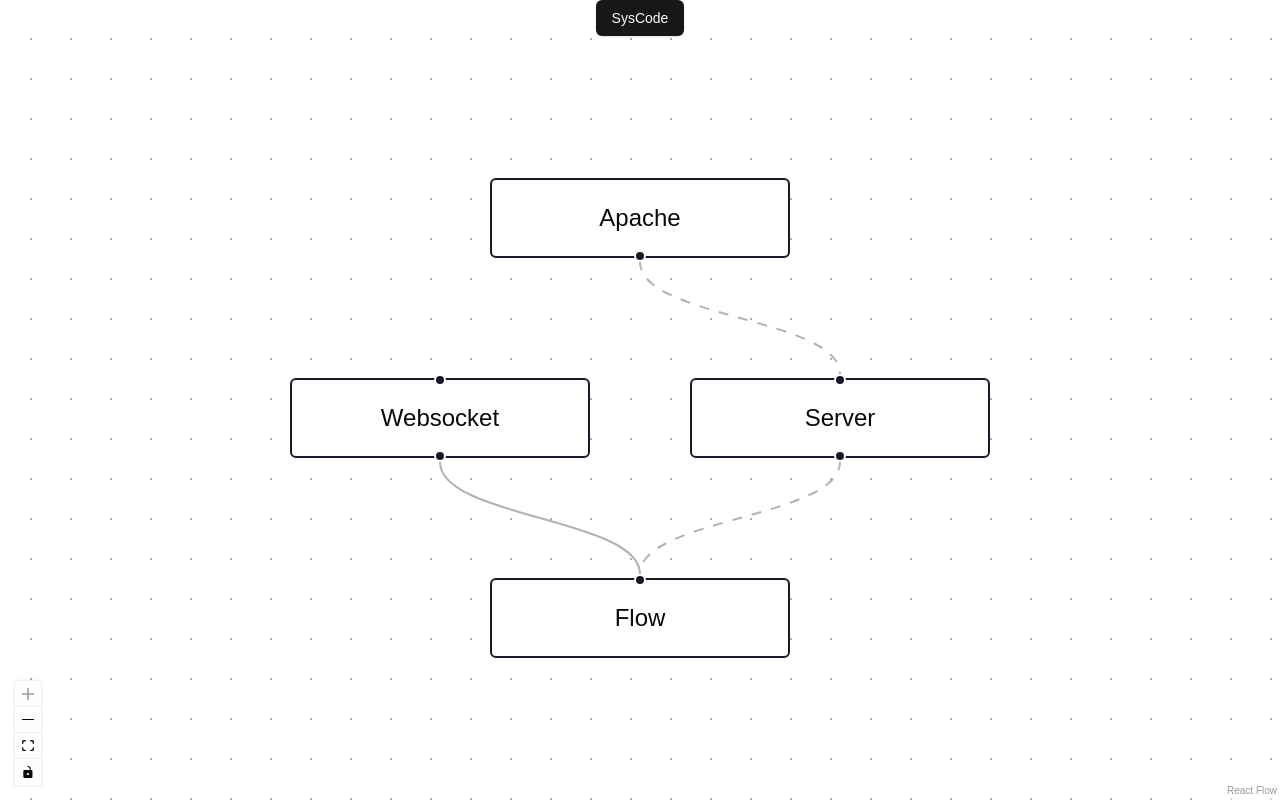
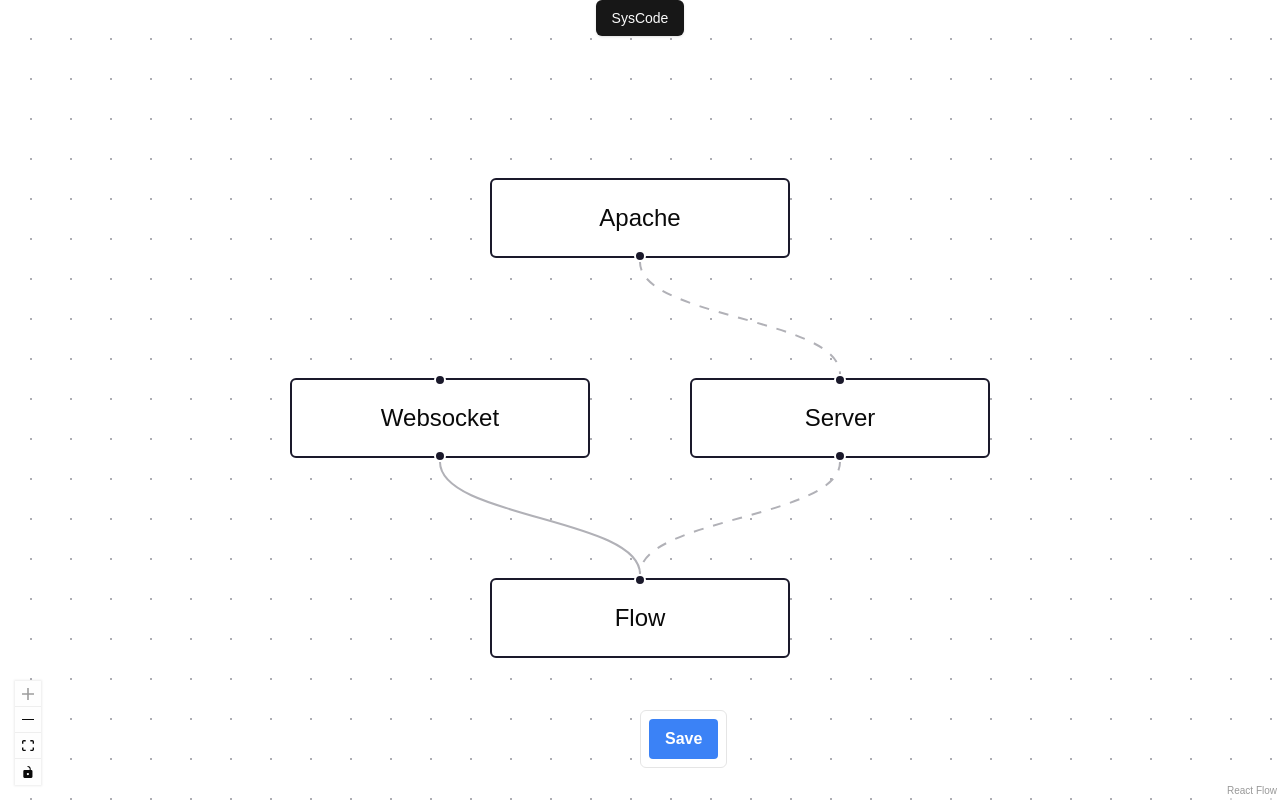
Before and after one commit to creamlabs/syscode, a Next.js app: page / in a window 1280 px wide. Built offline with nearby package versions, Linux system fonts and the light colour scheme.

Commit message:
chore: create component menu

```diff
--- /dev/null
+++ b/src/components/design-component.tsx
@@ -0,0 +1,9 @@
+export const DesignComponent = () => {
+  return (
+    <div className="absolute bottom-8 z-50 grid place-items-center left-1/2 border p-2 bg-white rounded-md">
+      <button className="bg-blue-500 hover:bg-blue-700 text-white font-bold py-2 px-4 rounded">
+        Save
+      </button>
+    </div>
+  );
+};
--- a/src/components/editor.tsx
+++ b/src/components/editor.tsx
@@ -15,6 +15,7 @@ import {
 } from "@xyflow/react";
 import "@xyflow/react/dist/style.css";
 import { useCallback } from "react";
+import { DesignComponent } from "./design-component";
 
 export const initialNodes: BuiltInNode[] = [
   {
@@ -69,6 +70,7 @@ export const Editor = () => {
       >
         <Background />
         <Controls />
+        <DesignComponent />
       </ReactFlow>
     </div>
   );
```
Also changed, not shown: 1 other file (tests, documents, lock files or other folders).
